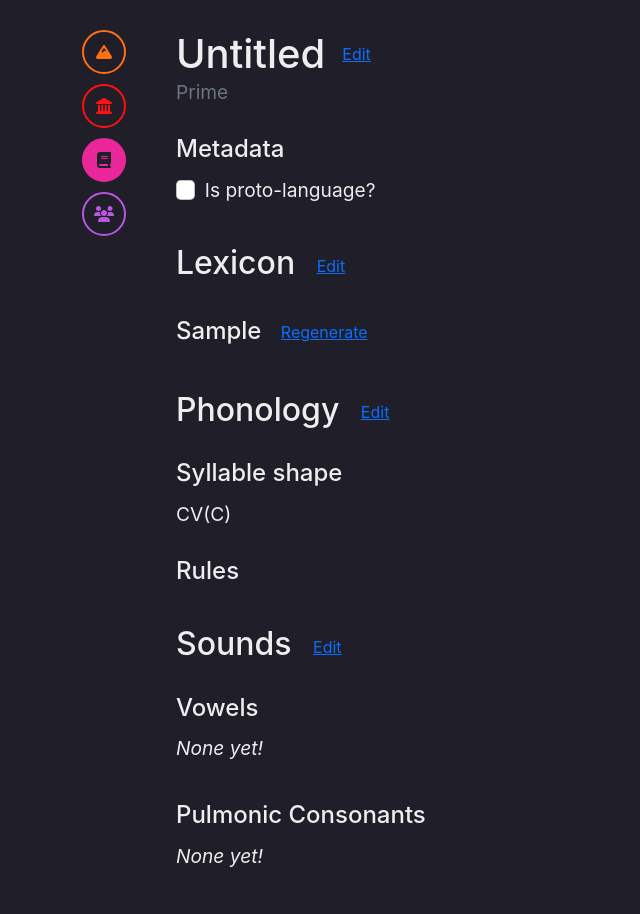
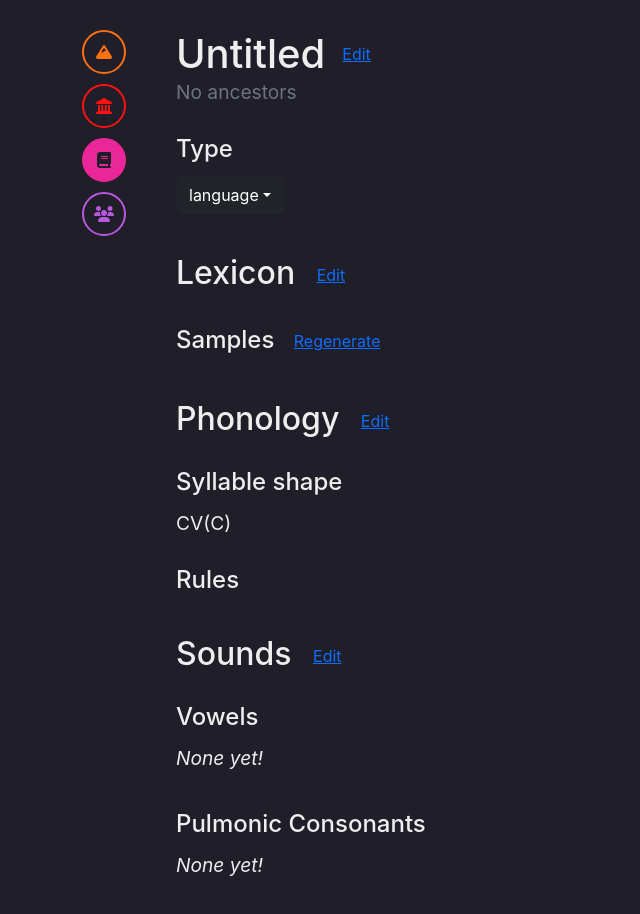
Before and after one commit to lilytastic/world-engine, a React (Create React App) app: page /languages in a window 1280 px wide. Shown: the top 914 px of the page, without its empty margins (0-640 px from the left). Built offline with nearby package versions, Linux system fonts and the light colour scheme.

Commit message:
dropdown instead

```diff
--- a/src/containers/Languages/Languages.tsx
+++ b/src/containers/Languages/Languages.tsx
@@ -6,6 +6,8 @@ import { IPhonology } from './phonology.helpers';
 import { Phonotactics } from './Phonotactics';
 import { SoundSelection } from './Sounds';
 import { IConsonant, IVowel, ILanguage, DEFAULT_LANGUAGE, MANNERS, PLACES, VOWELCLOSENESS, VOWELFRONTNESS, IWord } from './sounds.model';
+
+import Dropdown from 'react-bootstrap/Dropdown';
 
 // console.log('loaded', JSON.parse(localStorage.getItem('_language') || '{}'));
 
@@ -65,31 +67,43 @@ export function Languages(props: {children?: any}) {
       ) : (
         <>
           <h1 className='mt-0 mb-0 d-flex align-items-center'>
-            {language.isProtoLanguage ? 'Proto-' : ''}{language.name}
+            {language.type === 'Proto-language' ? 'Proto-' : ''}{language.name}{language.type === 'Family' ? ' Family' : ''}
             <button className='btn btn-link ms-1' onClick={() => setIsEditingTitle(true)}>Edit</button>
           </h1>
           <div className='mb-0 mt-0 text-secondary'>
-            {!language.ancestor ? 'Prime' : `Dialect of ${language.ancestor.name}`}
+            {!language.ancestor ? 'No ancestors' : `Dialect of ${language.ancestor.name}`}
           </div>
         </>
       )}
-      <h4>Metadata</h4>
+      <h4>Type</h4>
+      {/*
       <div className="form-check position-relative">
         <input className="form-check-input" checked={language.isProtoLanguage ? true : false} onChange={ev => setLanguage({...language, isProtoLanguage: ev.currentTarget.checked})} type="checkbox" id="flexCheckDefault" />
         <label className="form-check-label" htmlFor="flexCheckDefault">
           Is proto-language?
         </label>
       </div>
+      */}
+      <Dropdown onSelect={ev => !!ev ? setLanguage({...language, type: ev}) : null}>
+        <Dropdown.Toggle variant="dark" id="dropdown-basic">
+          {language.type}
+        </Dropdown.Toggle>
+
+        <Dropdown.Menu>
+          <Dropdown.Item eventKey="Language">Language</Dropdown.Item>
+          <Dropdown.Item eventKey="Family">Family</Dropdown.Item>
+          <Dropdown.Item eventKey="Proto-language">Proto-language</Dropdown.Item>
+        </Dropdown.Menu>
+      </Dropdown>
 
 
       <h2>Lexicon <button className='btn btn-link' onClick={() => setIsEditingLexicon(true)}>Edit</button></h2>
       <div>
-        <h4>Sample <button className='btn btn-link' onClick={() => setSampleWords(getSampleWords(language))}>Regenerate</button></h4>
+        <h4>Samples <button className='btn btn-link' onClick={() => setSampleWords(getSampleWords(language))}>Regenerate</button></h4>
         <div>
           <i>{sampleWords.map(word => transcribeWord(word)).join(', ')}</i>
         </div>
       </div>
-
 
 
       <h2>Phonology <button className='btn btn-link' onClick={() => setIsEditingPhonotactics(true)}>Edit</button></h2>
--- a/src/containers/Languages/sounds.model.ts
+++ b/src/containers/Languages/sounds.model.ts
@@ -40,14 +40,12 @@ export interface ILanguage {
   consonants: IConsonant[];
   phonology: IPhonology;
   ancestor?: ILanguage;
-  isProtoLanguage: boolean;
-  isFamily: boolean;
+  type: string;
 }
 export const DEFAULT_LANGUAGE: ILanguage = {
   id: 'untitled',
   name: "Untitled",
-  isFamily: false,
-  isProtoLanguage: false,
+  type: 'language',
   vowels: [],
   consonants: [],
   phonology: {
```
